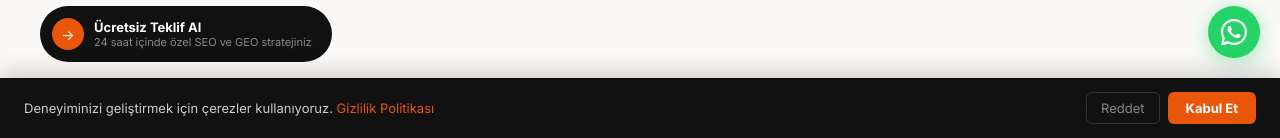
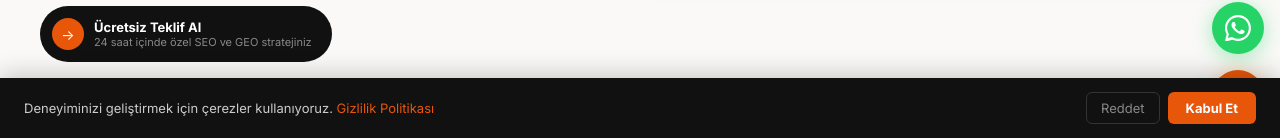
Before and after one commit to fatihemincakiroglu/fatih-site-next, a Next.js app: page / in a window 1280 px wide. Shown: the part 662-800 px from the top of the page. Built offline with nearby package versions, Linux system fonts and the light colour scheme; a web font is replaced by a local one.

Commit message:
WhatsApp numarası güncellendi ve telefon butonu eklendi

```diff
--- a/pages/_app.js
+++ b/pages/_app.js
@@ -138,14 +138,29 @@ function CookieBanner({ isEn }) {
 // ── WHATSAPP ──────────────────────────────────────────────
 function WhatsAppButton() {
   return (
-    <a href="https://wa.me/905412650585?text=Merhaba%2C%20SEO%20dan%C4%B1%C5%9Fmanl%C4%B1%C4%9F%C4%B1%20hakk%C4%B1nda%20bilgi%20almak%20istiyorum."
+    <a href="https://wa.me/905325766383?text=Merhaba%2C%20SEO%20dan%C4%B1%C5%9Fmanl%C4%B1%C4%9F%C4%B1%20hakk%C4%B1nda%20bilgi%20almak%20istiyorum."
       target="_blank" rel="noreferrer" aria-label="WhatsApp"
-      style={{ position: 'fixed', bottom: '80px', right: '20px', zIndex: 998, width: '52px', height: '52px', borderRadius: '50%', background: '#25D366', display: 'flex', alignItems: 'center', justifyContent: 'center', boxShadow: '0 4px 20px rgba(37,211,102,0.4)', transition: 'transform 0.2s' }}
+      style={{ position: 'fixed', bottom: 'calc(84px + env(safe-area-inset-bottom, 0px))', right: 'calc(16px + env(safe-area-inset-right, 0px))', zIndex: 998, width: '52px', height: '52px', borderRadius: '50%', background: '#25D366', display: 'flex', alignItems: 'center', justifyContent: 'center', boxShadow: '0 4px 20px rgba(37,211,102,0.4)', transition: 'transform 0.2s' }}
       onMouseEnter={e => e.currentTarget.style.transform = 'scale(1.1)'}
       onMouseLeave={e => e.currentTarget.style.transform = 'scale(1)'}>
       <svg width="26" height="26" viewBox="0 0 24 24" fill="white">
         <path d="M17.472 14.382c-.297-.149-1.758-.867-2.03-.967-.273-.099-.471-.148-.67.15-.197.297-.767.966-.94 1.164-.173.199-.347.223-.644.075-.297-.15-1.255-.463-2.39-1.475-.883-.788-1.48-1.761-1.653-2.059-.173-.297-.018-.458.13-.606.134-.133.298-.347.446-.52.149-.174.198-.298.298-.497.099-.198.05-.371-.025-.52-.075-.149-.669-1.612-.916-2.207-.242-.579-.487-.5-.669-.51-.173-.008-.371-.01-.57-.01-.198 0-.52.074-.792.372-.272.297-1.04 1.016-1.04 2.479 0 1.462 1.065 2.875 1.213 3.074.149.198 2.096 3.2 5.077 4.487.709.306 1.262.489 1.694.625.712.227 1.36.195 1.871.118.571-.085 1.758-.719 2.006-1.413.248-.694.248-1.289.173-1.413-.074-.124-.272-.198-.57-.347z"/>
         <path d="M12 0C5.373 0 0 5.373 0 12c0 2.123.553 4.116 1.522 5.847L.057 23.886a.5.5 0 0 0 .613.635l6.163-1.616A11.95 11.95 0 0 0 12 24c6.627 0 12-5.373 12-12S18.627 0 12 0zm0 22a10 10 0 0 1-5.17-1.438l-.37-.22-3.825 1.003 1.02-3.726-.242-.385A10 10 0 1 1 12 22z"/>
+      </svg>
+    </a>
+  )
+}
+
+// ── PHONE ─────────────────────────────────────────────────
+function PhoneButton() {
+  return (
+    <a href="tel:+905325766383"
+      aria-label="Telefonla Ara"
+      style={{ position: 'fixed', bottom: 'calc(16px + env(safe-area-inset-bottom, 0px))', right: 'calc(16px + env(safe-area-inset-right, 0px))', zIndex: 998, width: '52px', height: '52px', borderRadius: '50%', background: 'var(--orange)', display: 'flex', alignItems: 'center', justifyContent: 'center', boxShadow: '0 4px 20px rgba(255,122,0,0.4)', transition: 'transform 0.2s' }}
+      onMouseEnter={e => e.currentTarget.style.transform = 'scale(1.1)'}
+      onMouseLeave={e => e.currentTarget.style.transform = 'scale(1)'}>
+      <svg width="24" height="24" viewBox="0 0 24 24" fill="white">
+        <path d="M6.62 10.79c1.44 2.83 3.76 5.14 6.59 6.59l2.2-2.2c.27-.27.67-.36 1.02-.24 1.12.37 2.33.57 3.57.57.55 0 1 .45 1 1V20c0 .55-.45 1-1 1-9.39 0-17-7.61-17-17 0-.55.45-1 1-1h3.5c.55 0 1 .45 1 1 0 1.25.2 2.45.57 3.57.11.35.03.74-.25 1.02l-2.2 2.2z"/>
       </svg>
     </a>
   )
@@ -185,7 +200,7 @@ function BackToTop() {
   if (!visible) return null
   return (
     <button onClick={() => window.scrollTo({ top: 0, behavior: 'smooth' })} aria-label="Yukarı"
-      style={{ position: 'fixed', bottom: '144px', right: '20px', zIndex: 997, width: '44px', height: '44px', borderRadius: '50%', background: 'var(--card-bg)', border: '1px solid var(--card-border)', cursor: 'pointer', display: 'flex', alignItems: 'center', justifyContent: 'center', fontSize: '18px', boxShadow: '0 2px 12px rgba(0,0,0,0.1)', transition: 'transform 0.2s', color: 'var(--text)' }}
+      style={{ position: 'fixed', bottom: 'calc(148px + env(safe-area-inset-bottom, 0px))', right: 'calc(20px + env(safe-area-inset-right, 0px))', zIndex: 997, width: '44px', height: '44px', borderRadius: '50%', background: 'var(--card-bg)', border: '1px solid var(--card-border)', cursor: 'pointer', display: 'flex', alignItems: 'center', justifyContent: 'center', fontSize: '18px', boxShadow: '0 2px 12px rgba(0,0,0,0.1)', transition: 'transform 0.2s', color: 'var(--text)' }}
       onMouseEnter={e => e.currentTarget.style.transform = 'scale(1.1)'}
       onMouseLeave={e => e.currentTarget.style.transform = 'scale(1)'}>↑</button>
   )
@@ -243,6 +258,7 @@ export default function App({ Component, pageProps }) {
       </main>
       <Footer />
       <WhatsAppButton />
+      <PhoneButton />
       <BackToTop />
       <CookieBanner isEn={isEn} />
       {searchOpen && <GlobalSearch isEn={isEn} onClose={() => setSearchOpen(false)} />}
```
